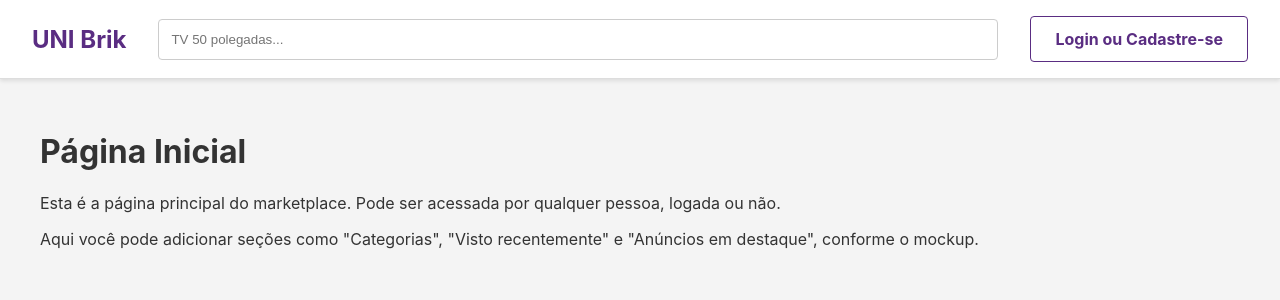
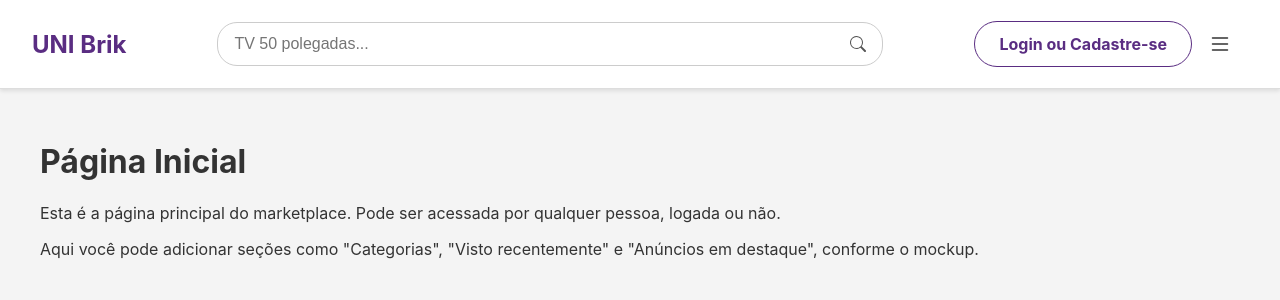
Before and after one commit to SamSteffler/UNIBrik, a Vue app: page / in a window 1280 px wide. Shown: the top 300 px of the page. Built offline with nearby package versions, Linux system fonts and the light colour scheme; what vue3-google-login would draw is missing.

Commit message:
Adição de menu lateral e novo estilo de cabeçalho de página

```diff
--- a/src/assets/main.css
+++ b/src/assets/main.css
@@ -23,8 +23,8 @@ main {
 /* Estilos do Cabeçalho */
 .app-header {
   background-color: #fff;
+  display: flex;
   padding: 1rem 2rem;
-  display: flex;
   justify-content: space-between;
   align-items: center;
   border-bottom: 1px solid #ddd;
@@ -39,16 +39,49 @@ main {
 }
 
 .search-bar {
-  flex-grow: 1;
-  margin: 0 2rem;
   display: flex;
+  align-items: center; /* Alinha o texto e o ícone verticalmente */
+  max-width: 50vw; /* Largura máxima para a barra de pesquisa */
+  width: 100%;
+  margin: 0 auto;
+  border: 1px solid #ccc; /* A borda agora fica no contêiner pai */
+  border-radius: 20px; /* Bordas arredondadas para um visual moderno */
+  padding: 0 0.5rem 0 1rem; /* Espaçamento interno (sem padding em cima/baixo) */
+  background-color: #fff;
+  transition: border-color 0.2s, box-shadow 0.2s; /* Animação suave para o foco */
 }
 
+/* Efeito de foco: quando clicar no input, a borda do grupo muda de cor */
+.search-bar:focus-within {
+  border-color: #5a2d82; /* Cor roxa do seu logo */
+  box-shadow: 0 0 0 2px rgba(90, 45, 130, 0.2);
+}
+
+/* 2. O campo de texto agora não tem borda nem fundo */
 .search-input {
-  width: 100%;
-  padding: 0.75rem;
-  border: 1px solid #ccc;
-  border-radius: 4px;
+  flex-grow: 1; /* Faz o input ocupar todo o espaço disponível */
+  border: none; /* Remove a borda individual */
+  outline: none; /* Remove a borda azul padrão ao clicar */
+  padding: 0.75rem 0; /* Espaçamento interno vertical */
+  font-size: 1rem;
+  background: transparent; /* Fundo transparente para se mesclar ao pai */
+}
+
+/* 3. O botão da lupa também não tem borda nem fundo */
+.search-button {
+  border: none; /* Remove a borda individual */
+  background: transparent; /* Remove o fundo */
+  cursor: pointer;
+  padding: 0.5rem;
+  border-radius: 50%;
+  display: flex;
+  align-items: center;
+  justify-content: center;
+  color: #555;
+}
+
+.search-button:hover {
+  background-color: #f0f0f0; /* Um leve destaque ao passar o mouse */
 }
 
 .user-area {
@@ -56,13 +89,30 @@ main {
   align-items: center;
 }
 
+.menu-toggle {
+  background-color: transparent; /* Remove o fundo */
+  border: none; /* Remove a borda */
+  padding: 1rem; /* Um espaçamento para facilitar o clique */
+  cursor: pointer;
+  border-radius: 50%; /* Mantém o círculo no hover */
+  display: flex;
+  align-items: center;
+  justify-content: center;
+  color: #333;
+}
+
+.menu-toggle:hover {
+  background-color: #f0f0f0;
+}
+
 .profile-button {
   cursor: pointer;
   padding: 0.75rem 1.5rem;
   border: 1px solid #5a2d82;
-  background-color: transparent;
+  border-radius: 90px;
+  background-color: #fff;
   color: #5a2d82;
-  border-radius: 4px;
+  border-radius: 90 px;
   font-weight: bold;
   text-decoration: none;
 }
--- a/src/components/Header.vue
+++ b/src/components/Header.vue
@@ -1,15 +1,17 @@
 <script setup>
-import { computed } from 'vue';
+import { ref, computed } from 'vue';
 import { useRouter, useRoute } from 'vue-router';
 import authService from '../services/authService';
+import SideMenu from './SideMenu.vue'; // 1. Importe o novo componente
 
 const router = useRouter();
 const route = useRoute();
 
-// Computa se a barra de pesquisa deve ser exibida
+// 2. Crie um estado para controlar a visibilidade do menu
+const isMenuOpen = ref(false);
+
 const showSearchBar = computed(() => route.path !== '/profile');
 
-// Redireciona para a home ao clicar no logo
 const goToHome = () => {
   router.push('/');
 }
@@ -21,16 +23,28 @@ const goToHome = () => {
 
     <div v-if="showSearchBar" class="search-bar">
       <input type="text" placeholder="TV 50 polegadas..." class="search-input" />
+      <button class="search-button">
+        <svg xmlns="http://www.w3.org/2000/svg" width="16" height="16" fill="currentColor" viewBox="0 0 16 16">
+          <path d="M11.742 10.344a6.5 6.5 0 1 0-1.397 1.398h-.001c.03.04.062.078.098.115l3.85 3.85a1 1 0 0 0 1.415-1.414l-3.85-3.85a1.007 1.007 0 0 0-.115-.1zM12 6.5a5.5 5.5 0 1 1-11 0 5.5 5.5 0 0 1 11 0z"/>
+        </svg>
+      </button>
     </div>
 
     <div class="user-area">
       <RouterLink v-if="!authService.userState.isLoggedIn" to="/login" class="profile-button">
         Login ou Cadastre-se
       </RouterLink>
-
       <RouterLink v-else to="/profile" class="profile-button">
         Meu Perfil
       </RouterLink>
+
+      <button class="menu-toggle" @click="isMenuOpen = true">
+        <svg xmlns="http://www.w3.org/2000/svg" width="24" height="24" fill="currentColor" viewBox="0 0 16 16">
+          <path fill-rule="evenodd" d="M2.5 12a.5.5 0 0 1 .5-.5h10a.5.5 0 0 1 0 1H3a.5.5 0 0 1-.5-.5zm0-4a.5.5 0 0 1 .5-.5h10a.5.5 0 0 1 0 1H3a.5.5 0 0 1-.5-.5zm0-4a.5.5 0 0 1 .5-.5h10a.5.5 0 0 1 0 1H3a.5.5 0 0 1-.5-.5z"/>
+        </svg>
+      </button>
     </div>
   </header>
+
+  <SideMenu :is-open="isMenuOpen" @close="isMenuOpen = false" />
 </template>
--- /dev/null
+++ b/src/components/SideMenu.vue
@@ -0,0 +1,157 @@
+<script setup>
+import { defineProps, defineEmits } from 'vue';
+import authService from '../services/authService';
+
+// Prop para controlar a visibilidade do menu a partir do componente pai (Header)
+defineProps({
+  isOpen: {
+    type: Boolean,
+    required: true,
+  },
+});
+
+// Evento para notificar o componente pai que o menu deve ser fechado
+const emit = defineEmits(['close']);
+
+const handleClose = () => {
+  emit('close');
+};
+
+const handleLogout = () => {
+  handleClose(); // Fecha o menu
+  authService.logout(); // Executa o logout
+};
+</script>
+
+<template>
+  <transition name="slide-fade">
+    <div v-if="isOpen" class="side-menu-container">
+      <div class="overlay" @click="handleClose"></div>
+
+      <aside class="menu-panel">
+        <header class="menu-header">
+          <h3>Menu</h3>
+          <button @click="handleClose" class="close-btn">&times;</button>
+        </header>
+
+        <nav class="menu-nav">
+          <ul>
+            <li><RouterLink to="/" @click="handleClose">Página Inicial</RouterLink></li>
+            <li><RouterLink to="/search" @click="handleClose">Pesquisar Produtos</RouterLink></li>
+            <hr />
+
+            <template v-if="authService.userState.isLoggedIn">
+              <li><RouterLink to="/profile" @click="handleClose">Meus Anúncios</RouterLink></li>
+              <li><RouterLink to="/profile" @click="handleClose">Favoritos</RouterLink></li>
+              <li><RouterLink to="/profile" @click="handleClose">Dados Cadastrais</RouterLink></li>
+              <hr />
+              <li><a href="#" @click.prevent="handleLogout">Sair</a></li>
+            </template>
+
+            <template v-else>
+              <li><RouterLink to="/login" @click="handleClose">Fazer Login</RouterLink></li>
+            </template>
+          </ul>
+        </nav>
+      </aside>
+    </div>
+  </transition>
+</template>
+
+<style scoped>
+.side-menu-container {
+  position: fixed;
+  top: 0;
+  left: 0;
+  width: 100%;
+  height: 100%;
+  z-index: 1000;
+}
+
+.overlay {
+  position: absolute;
+  top: 0;
+  left: 0;
+  width: 100%;
+  height: 100%;
+  background-color: rgba(0, 0, 0, 0.5);
+}
+
+.menu-panel {
+  position: fixed;
+  top: 0;
+  right: 0;
+  width: 300px;
+  height: 100%;
+  background-color: #fff;
+  box-shadow: -2px 0 8px rgba(0, 0, 0, 0.15);
+  display: flex;
+  flex-direction: column;
+}
+
+.menu-header {
+  display: flex;
+  justify-content: space-between;
+  align-items: center;
+  padding: 1rem 1.5rem;
+  border-bottom: 1px solid #eee;
+}
+
+.menu-header h3 {
+  margin: 0;
+  font-size: 1.2rem;
+}
+
+.close-btn {
+  background: none;
+  border: none;
+  font-size: 2rem;
+  cursor: pointer;
+  color: #888;
+}
+
+.menu-nav ul {
+  list-style: none;
+  padding: 0;
+  margin: 0;
+}
+
+.menu-nav li a {
+  display: block;
+  padding: 1rem 1.5rem;
+  color: #333;
+  text-decoration: none;
+  transition: background-color 0.2s;
+}
+
+.menu-nav li a:hover {
+  background-color: #f5f5f5;
+}
+
+.menu-nav hr {
+  border: none;
+  border-top: 1px solid #eee;
+  margin: 0.5rem 0;
+}
+
+/* Animações com Transition */
+.slide-fade-enter-active,
+.slide-fade-leave-active {
+  transition: all 0.3s ease;
+}
+
+.slide-fade-enter-active .menu-panel,
+.slide-fade-leave-active .menu-panel {
+  transition: transform 0.3s ease-in-out;
+}
+
+.slide-fade-enter-from,
+.slide-fade-leave-to {
+  opacity: 0;
+}
+
+.slide-fade-enter-from .menu-panel,
+.slide-fade-leave-to .menu-panel {
+  transform: translateX(100%);
+}
+</style>
```
